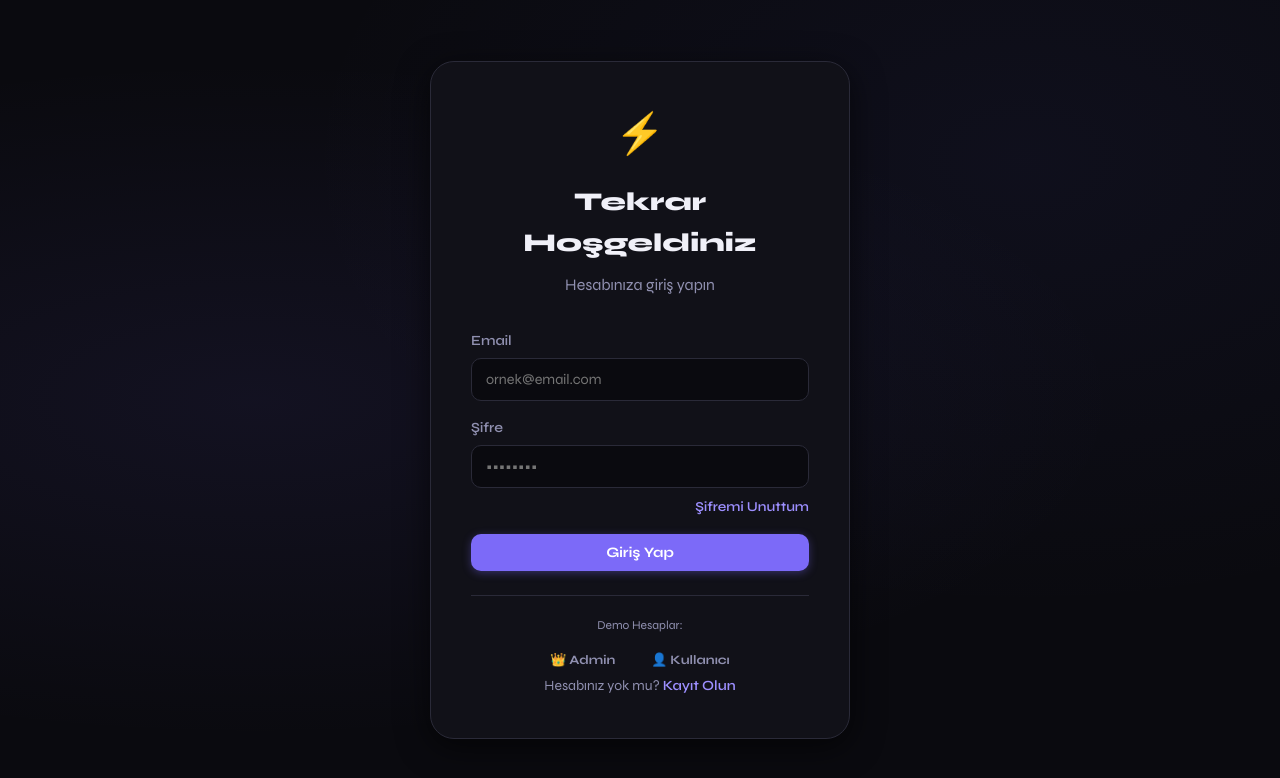
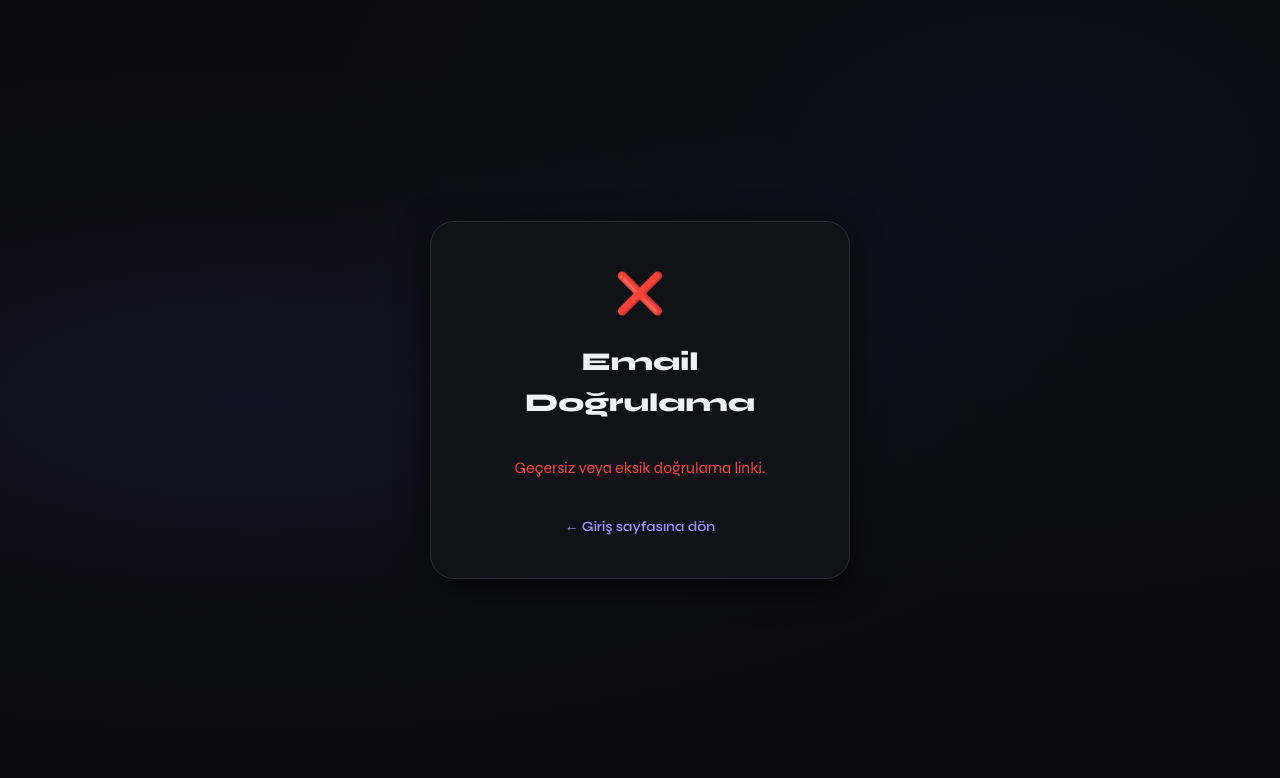
Before and after one commit to ferhatolmez/mernapp, a React (Create React App) app in the folder frontend/: page /verify-email in a window 1280 px wide. Before the commit this address led to /login. Shown: the top 778 px of the page. Built offline with nearby package versions, Linux system fonts and the light colour scheme; no server answers.

Commit message:
feat: add email verification flow

```diff
--- a/frontend/src/App.jsx
+++ b/frontend/src/App.jsx
@@ -20,6 +20,7 @@ import Chat from './pages/Chat';
 import AdminPanel from './pages/AdminPanel';
 import AdminDashboard from './pages/AdminDashboard';
 import Profile from './pages/Profile';
+import VerifyEmail from './pages/VerifyEmail';
 
 // Sayfa geçiş animasyonu
 const pageVariants = {
@@ -48,6 +49,7 @@ const AnimatedRoutes = () => {
         <Route path="/register" element={<AnimatedPage><Register /></AnimatedPage>} />
         <Route path="/forgot-password" element={<AnimatedPage><ForgotPassword /></AnimatedPage>} />
         <Route path="/reset-password" element={<AnimatedPage><ResetPassword /></AnimatedPage>} />
+        <Route path="/verify-email" element={<AnimatedPage><VerifyEmail /></AnimatedPage>} />
 
         <Route element={
           <PrivateRoute>
--- a/frontend/src/context/AuthContext.jsx
+++ b/frontend/src/context/AuthContext.jsx
@@ -56,10 +56,8 @@ export const AuthProvider = ({ children }) => {
     dispatch({ type: 'SET_LOADING', payload: true });
     try {
       const response = await api.post('/auth/register', { name, email, password });
-      const { user, accessToken } = response.data.data;
-      localStorage.setItem('accessToken', accessToken);
-      dispatch({ type: 'AUTH_SUCCESS', payload: { user } });
-      return { success: true };
+      dispatch({ type: 'SET_LOADING', payload: false });
+      return { success: true, message: response.data.message };
     } catch (error) {
       const message = error.response?.data?.message || 'Kayıt başarısız';
       dispatch({ type: 'AUTH_FAIL', payload: message });
--- a/frontend/src/pages/Register.jsx
+++ b/frontend/src/pages/Register.jsx
@@ -1,6 +1,7 @@
 import React, { useState, useEffect } from 'react';
 import { Link, useNavigate } from 'react-router-dom';
 import { useAuth } from '../context/AuthContext';
+import { useToast } from '../context/ToastContext';
 
 const Register = () => {
   const [formData, setFormData] = useState({
@@ -14,6 +15,7 @@ const Register = () => {
 
   const { register, isAuthenticated, clearError } = useAuth();
   const navigate = useNavigate();
+  const toast = useToast();
 
   useEffect(() => {
     if (isAuthenticated) navigate('/dashboard');
@@ -56,6 +58,9 @@ const Register = () => {
     const result = await register(formData.name, formData.email, formData.password);
     if (!result.success) {
       setErrors({ general: result.message });
+    } else {
+      toast.success(result.message || 'Kayıt başarılı. Lütfen email adresinizi doğrulayın.');
+      navigate('/login');
     }
     setIsSubmitting(false);
   };
--- /dev/null
+++ b/frontend/src/pages/VerifyEmail.jsx
@@ -0,0 +1,91 @@
+import React, { useEffect, useState, useRef } from 'react';
+import { Link, useSearchParams, useNavigate } from 'react-router-dom';
+import { useToast } from '../context/ToastContext';
+import api from '../utils/api';
+
+const VerifyEmail = () => {
+    const [searchParams] = useSearchParams();
+    const token = searchParams.get('token');
+    const navigate = useNavigate();
+    const toast = useToast();
+    const [status, setStatus] = useState('verifying'); // verifying, success, error
+    const [message, setMessage] = useState('');
+    const hasVerified = useRef(false);
+
+    useEffect(() => {
+        if (!token) {
+            setStatus('error');
+            setMessage('Geçersiz veya eksik doğrulama linki.');
+            return;
+        }
+
+        const verifyEmailToken = async () => {
+            if (hasVerified.current) return;
+            hasVerified.current = true;
+            try {
+                const response = await api.post('/auth/verify-email', { token });
+                setStatus('success');
+                setMessage(response.data.message || 'Email adresiniz başarıyla doğrulandı.');
+                toast.success('Email başarıyla doğrulandı! Giriş yapabilirsiniz.');
+                setTimeout(() => {
+                    navigate('/login');
+                }, 3000);
+            } catch (err) {
+                setStatus('error');
+                setMessage(err.response?.data?.message || 'Email doğrulama başarısız oldu veya linkin süresi dolmuş.');
+                toast.error(err.response?.data?.message || 'Email doğrulanamadı');
+            }
+        };
+
+        verifyEmailToken();
+    }, [token, navigate, toast]);
+
+    return (
+        <div className="auth-page">
+            <div className="auth-card">
+                <div className="auth-header">
+                    <div className="auth-logo">
+                        {status === 'verifying' && '⏳'}
+                        {status === 'success' && '✅'}
+                        {status === 'error' && '❌'}
+                    </div>
+                    <h1>Email Doğrulama</h1>
+                </div>
+
+                <div className="auth-form" style={{ textAlign: 'center', margin: '20px 0' }}>
+                    {status === 'verifying' && (
+                        <div>
+                            <p>Email adresiniz doğrulanıyor, lütfen bekleyin...</p>
+                            <div className="spinner-sm" style={{ margin: '20px auto', display: 'block' }}></div>
+                        </div>
+                    )}
+
+                    {status === 'success' && (
+                        <div>
+                            <p style={{ color: '#22c55e', marginBottom: '15px' }}>{message}</p>
+                            <p>3 saniye içinde giriş sayfasına yönlendirileceksiniz...</p>
+                        </div>
+                    )}
+
+                    {status === 'error' && (
+                        <div>
+                            <p style={{ color: '#ef4444', marginBottom: '15px' }}>{message}</p>
+                        </div>
+                    )}
+                </div>
+
+                <div className="auth-footer">
+                    <p>
+                        {status === 'success' ? (
+                            <Link to="/login" className="auth-link">Hemen Giriş Yap</Link>
+                        ) : (
+                            <Link to="/login" className="auth-link">← Giriş sayfasına dön</Link>
+                        )}
+                    </p>
+                </div>
+            </div>
+        </div>
+    );
+};
+
+export default VerifyEmail;
```
Also changed, not shown: 2 other files (tests, documents, lock files or other folders).
